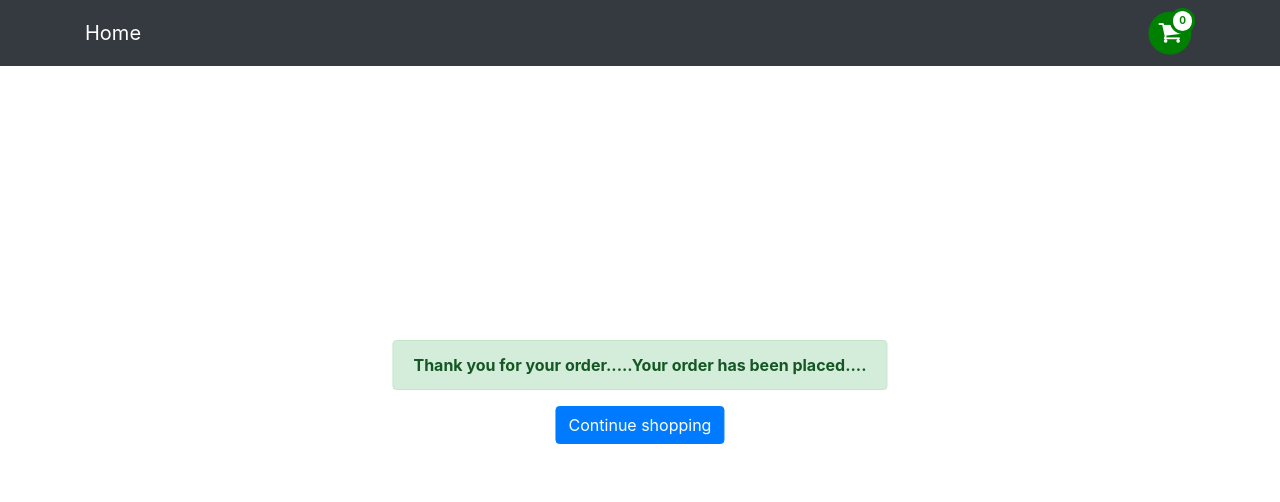
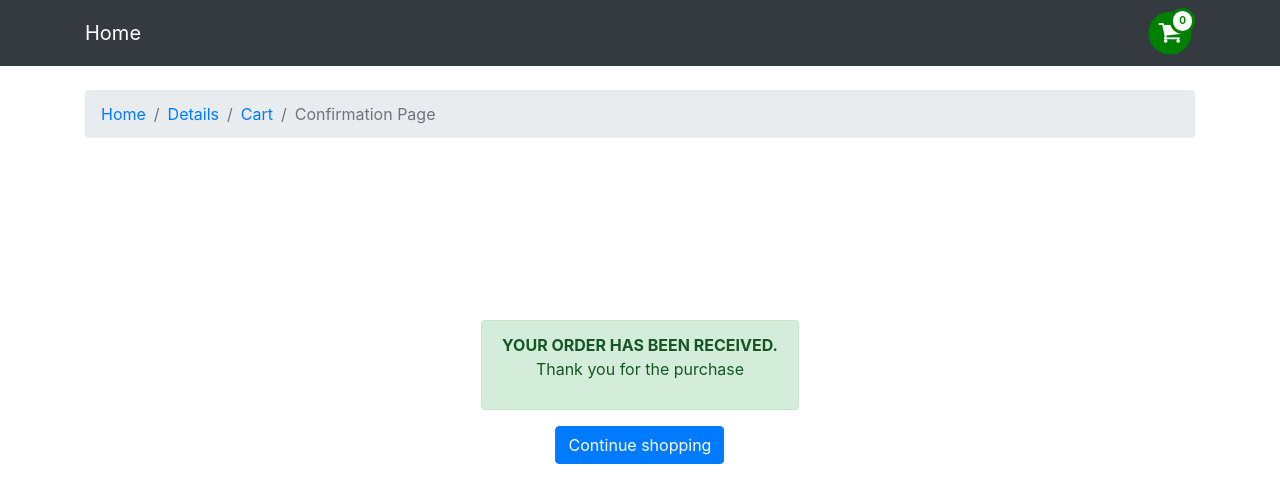
Before and after one commit to truptigaonkar/mandatory-cms2, a React (Create React App) app: page /confirm in a window 1280 px wide. Shown: the top 502 px of the page. Built offline with nearby package versions, Linux system fonts and the light colour scheme.

Commit message:
minor udpates

```diff
--- a/src/components/Cart.js
+++ b/src/components/Cart.js
@@ -8,9 +8,15 @@ const Cart = (props) => {
     const [cart, setCart] = useContext(CartContext);
     const totalPrice = cart.reduce((acc, curr) => acc + (Number(curr.price * curr.amount)), 0);
 
+    //Empty cart button function
     const handleEmptyCart = () => {
         window.localStorage.removeItem('shopping-cart');
         setCart([]);
+    }
+
+    // Go back to previous page
+    const goBack = () => {
+        window.history.back();
     }
 
     if (cart.length === 0) {
@@ -31,11 +37,11 @@ const Cart = (props) => {
             <>
                 <Navbar />
                 <div className="container"><br />
-                    {/* <Breadcrumb tag="nav" listTag="div">
-                    <BreadcrumbItem tag="a"><Link to="/">Home</Link></BreadcrumbItem>
-                    <BreadcrumbItem tag="a"><Link to="">Details</Link></BreadcrumbItem>
-                    <BreadcrumbItem active tag="span">Cart</BreadcrumbItem>
-                </Breadcrumb> */}
+                    <Breadcrumb tag="nav" listTag="div">
+                        <BreadcrumbItem tag="a"><Link to="/">Home</Link></BreadcrumbItem>
+                        <BreadcrumbItem tag="a"><Link onClick={goBack}>Details</Link></BreadcrumbItem>
+                        <BreadcrumbItem active tag="span">Cart</BreadcrumbItem>
+                    </Breadcrumb>
                     <Row>
                         <Col sm="12" md={{ size: 10, offset: 1 }}>
                             <Card style={{ margin: '20px', textAlign: 'center' }} >
--- a/src/components/Checkout.js
+++ b/src/components/Checkout.js
@@ -3,7 +3,7 @@ import { CartContext } from '../components/CartContext';
 import axios from 'axios';
 import Navbar from './NavbarComp';
 import { Link } from 'react-router-dom';
-import { Button, CardHeader, CardBody, Card, CardText, Input, Row, Col } from 'reactstrap';
+import { Button, CardHeader, CardBody, Card, CardText, Input, Row, Col, Breadcrumb, BreadcrumbItem } from 'reactstrap';
 
 const Checkout = (props) => {
     //Cart
@@ -43,13 +43,15 @@ const Checkout = (props) => {
                     address: newOrderAddress,
                     total_price: newOrderTotalPrice,
                     product_list: cart.value,
+                    //product_list: cart.value.map(x => ({ value: x })),
                 }
             })
                 .then(response => {
-                    //console.log("Create order entry:", response.data);
+                    console.log("Create order entry:", response.data);
                     setOrders([...orders, response.data]);
                     props.history.push("/confirm"); //Redirecting to cart
                 })
+            window.localStorage.removeItem('shopping-cart');
             setCart([]); // After checkout, cart becomes empty
             // inputs becomes empty
             setNewOrderName([]);
@@ -61,6 +63,12 @@ const Checkout = (props) => {
         <>
             <Navbar />
             <div className="container"><br />
+            <Breadcrumb tag="nav" listTag="div">
+                        <BreadcrumbItem tag="a"><Link to="/">Home</Link></BreadcrumbItem>
+                        <BreadcrumbItem tag="a"><Link to="">Details</Link></BreadcrumbItem>
+                        <BreadcrumbItem tag="a"><Link to="/cart">Cart</Link></BreadcrumbItem>
+                        <BreadcrumbItem active tag="span">Checkout</BreadcrumbItem>
+                    </Breadcrumb>
                 <Row>
                     <Col sm="12" md={{ size: 10, offset: 1 }}>
                         <Card style={{ margin: '20px', textAlign: 'center' }} >
@@ -80,6 +88,7 @@ const Checkout = (props) => {
             </div>
         </>
     );
+
 };
 
 export default Checkout;
--- a/src/components/Confirm.js
+++ b/src/components/Confirm.js
@@ -1,18 +1,27 @@
 import React from 'react';
 import { Link } from 'react-router-dom';
 import Navbar from './NavbarComp';
-import { Button, Alert } from 'reactstrap';
+import { Button, Alert, Breadcrumb, BreadcrumbItem } from 'reactstrap';
 
 const Confirm = (props) => {
     return (
         <div>
-            <Navbar />
+            <Navbar /><br />
+            <div className="container">
+                <Breadcrumb tag="nav" listTag="div">
+                    <BreadcrumbItem tag="a"><Link to="/">Home</Link></BreadcrumbItem>
+                    <BreadcrumbItem tag="a"><Link to="">Details</Link></BreadcrumbItem>
+                    <BreadcrumbItem tag="a"><Link to="/cart">Cart</Link></BreadcrumbItem>
+                    <BreadcrumbItem active tag="span">Confirmation Page</BreadcrumbItem>
+                </Breadcrumb>
+            </div>
             <div className="emptyPage">
-                    <Alert color="success">
-                        <b>Thank you for your order.....Your order has been placed....</b>
-                    </Alert>
-                    <p><Link to="/"><Button color="primary">Continue shopping</Button></Link></p>
-                </div>
+                <Alert color="success">
+                    <b>YOUR ORDER HAS BEEN RECEIVED.</b>
+                    <p>Thank you for the purchase</p>
+                </Alert>
+                <p><Link to="/"><Button color="primary">Continue shopping</Button></Link></p>
+            </div>
         </div>
     );
 };
--- a/src/components/Details.js
+++ b/src/components/Details.js
@@ -28,7 +28,7 @@ const Details = (props) => {
     //Cart: function addToCart Reference: https://www.youtube.com/watch?v=hhAT0CJDWqM
     const addToCart = () => {
         const cartItem = {
-            "id": product._id,
+            // "id": product._id,
             "name": product.name,
             "price": product.price,
             // "amount": product.stock_amount
--- a/src/components/Reviews.js
+++ b/src/components/Reviews.js
@@ -59,8 +59,7 @@ const Reviews = (props) => {
                     {reviews.map((review) => (
                         <>
                             <ul key={review._id}>
-                                <b><star-rating value={review.rating}></star-rating>
-                                    {review.title}</b>
+                                <b>{review.title} <div style={{float:"right"}}><star-rating value={review.rating}></star-rating></div></b>
                                 <p>{review.body}</p>
                             </ul><hr />
                         </>
@@ -75,7 +74,7 @@ const Reviews = (props) => {
                             <Input type="text" placeholder="Body...." onChange={e => setNewReviewsBody(e.target.value)} value={newReviewsbody} />
                             {/* <Input type="range" step="1" min="0" max="5" onChange={e => setNewReviewsRating(e.target.value)} value={newReviewsRating} /> */}
 
-                            <Input style={{ width: "100%" }} type="range" name="rating" id="rating" placeholder="Rating" min="0.0" max="5.0" step="0.1" value={newReviewsRating} onChange={e => setNewReviewsRating(e.target.value)} />
+                            <Input style={{ width: "100%" }} type="range" name="rating" id="rating" placeholder="Rating" min="0.0" max="5.0" step="1" value={newReviewsRating} onChange={e => setNewReviewsRating(e.target.value)} />
                             <Badge sm={1} color="success">{newReviewsRating}</Badge>  {/* Showing movie rating */}
 
                             <Button color="info" onClick={handleCreateReview}>SEND</Button>
```
